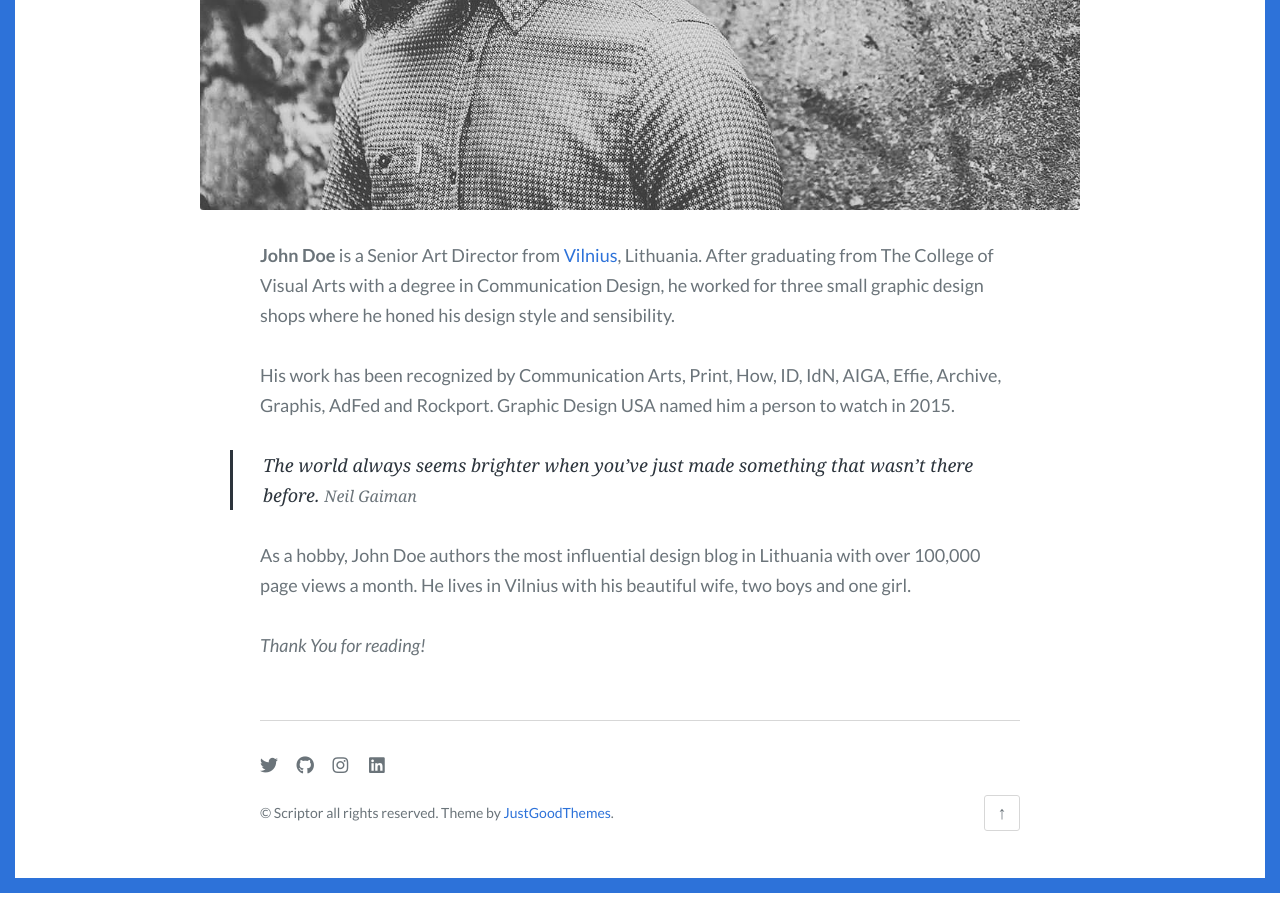
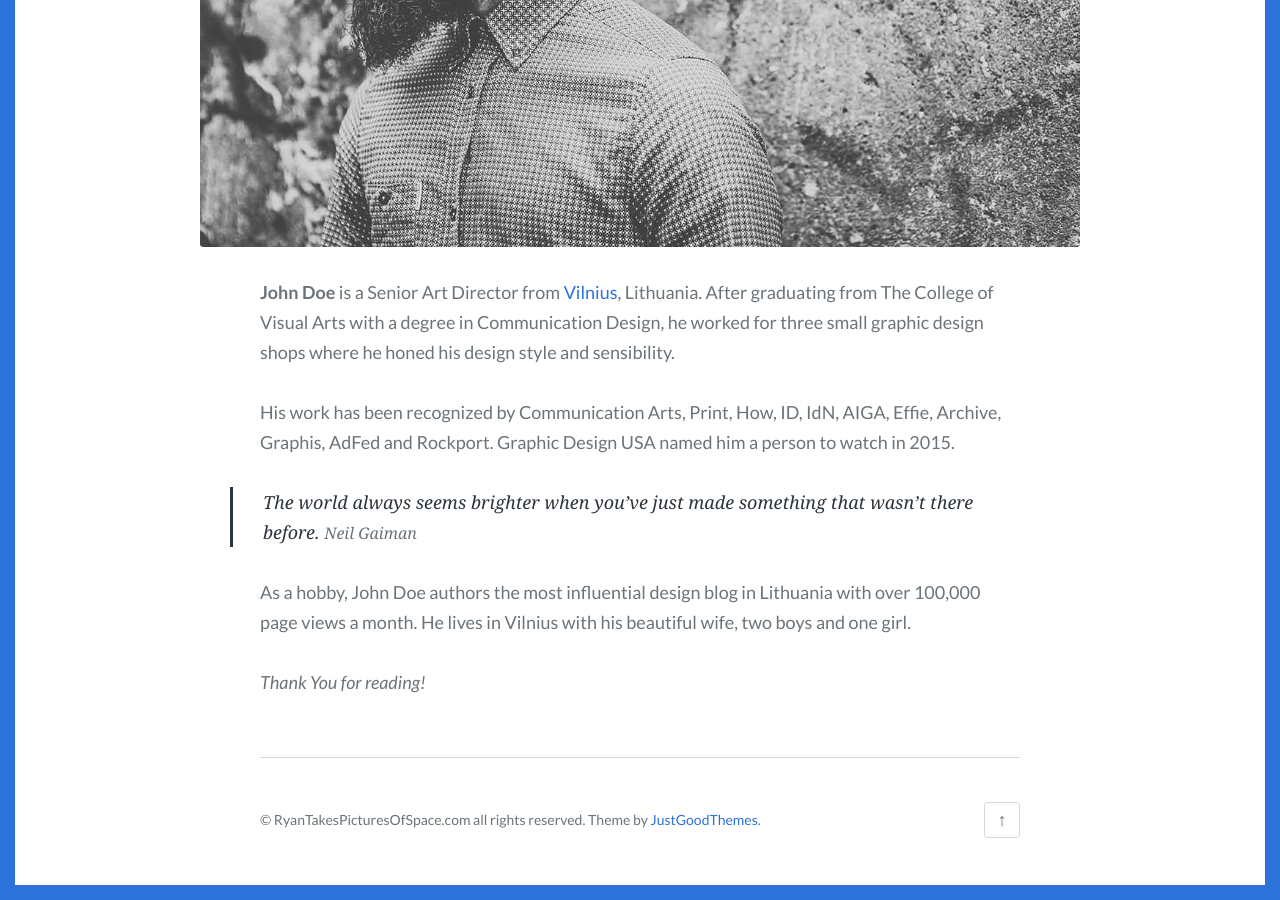
Before and after one commit to RyanMillerC/RyanTakesPicturesOfSpace.com, a Jekyll site: the page built from about.md, in a window 1280 px wide and 900 px high, scrolled down 652 px. Built offline with Jekyll 4.4.1, drawn with Linux system fonts in a browser that asks for light colours; some web fonts are replaced; some of the changed text lies outside the part shown.

Commit message:
Replace config values with my values

```diff
--- a/_config.yml
+++ b/_config.yml
@@ -9,16 +9,16 @@
 lang: en-US
 
 # Site title
-title: "Scriptor"
+title: "RyanTakesPicturesOfSpace.com"
 
 # A description of your site for meta tag, search engine results.
-description: "Scriptor is a minimal, clean, modern & responsive Jekyll theme for writers"
+description: "Ryan takes pictures of space."
 
 # The subpath of your site, e.g. /blog, for generating urls.
 baseurl: ""
 
 # The base hostname & protocol of your site for where absolute urls are needed.
-url: "https://scriptor-jekyll.netlify.com"
+url: "https://RyanTakesPicturesOfSpace.com"
 
 # Favicon
 favicon: images/favicon.png
@@ -47,15 +47,15 @@ accent_color: '#2d72d9'
 
 # Site footer
 footer:
-  content: "&copy; Scriptor all rights reserved. Theme by [JustGoodThemes](https://www.justgoodthemes.com)."
-  has_social: true
+  content: "&copy; RyanTakesPicturesOfSpace.com all rights reserved. Theme by [JustGoodThemes](https://www.justgoodthemes.com)."
+  has_social: false
 
 # Plugins
 plugins:
   - jekyll-paginate
 
 # http://jekyllrb.com/docs/pagination/
-paginate: 3
+paginate: 10
 paginate_path: '/page:num/'
 
 
```
